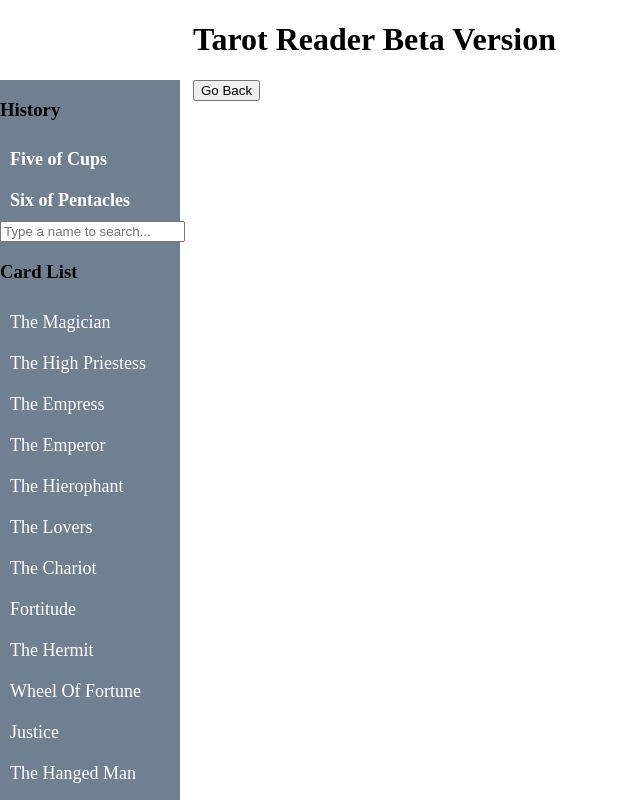
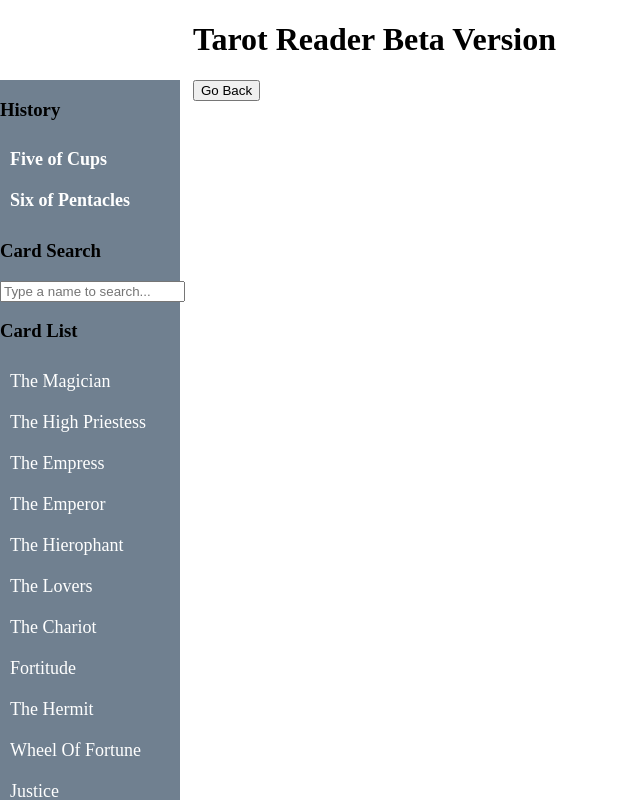
Before and after one commit to hyzr0525/penguin-of-hate, a React (Create React App) app: page /eachCard in a window 1280 px wide. Shown: the top 800 px of the page, without its empty margins (0-640 px from the left). Built offline with nearby package versions, Linux system fonts and the light colour scheme; data requests are answered from the project's data file.

Commit message:
minor change

```diff
--- a/src/Sidebar.jsx
+++ b/src/Sidebar.jsx
@@ -9,6 +9,7 @@ function Sidebar({cards , history, setReadCard}){
 
             <h3>History</h3>
             <History history={history} setReadCard={setReadCard}/>
+            <h3>Card Search</h3>
             <Search />
             <h3>Card List</h3>
             {cards.map((card)=> <ul key={card.name} className="SidebarList">{card.name}</ul>)}
```
